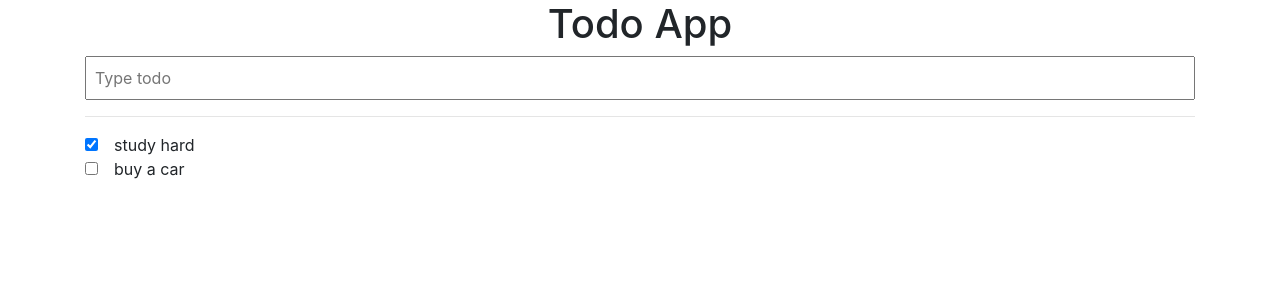
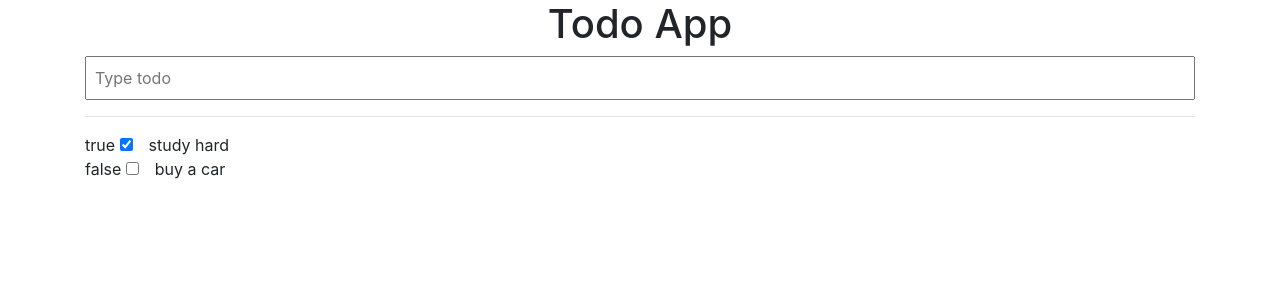
Before and after one commit to kyeongmin21/todo, a Vue app: page / in a window 1280 px wide. Shown: the top 300 px of the page. Built offline with nearby package versions, Linux system fonts and the light colour scheme.

Commit message:
todoList.checked 출력된 값이 있고 체크박스를 클릭했다 안했다하면 true 에서 false로 값이 바뀌지 않는다. 그래서 이것을 바뀌도록 하는 작업이 필요하다.

```diff
--- a/src/components/Todo.vue
+++ b/src/components/Todo.vue
@@ -1,5 +1,6 @@
 <template>
   <div>
+    {{ todoList.checked}}
     <input type="checkbox" :checked="todoList.checked">
     <span class="ml-3">{{ todoList.text }}</span>
   </div>
```
